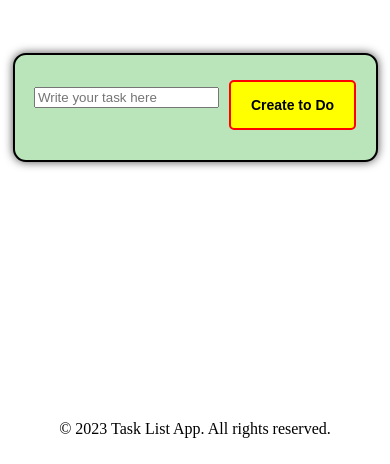
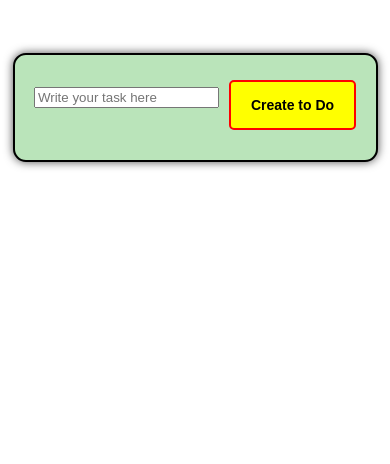
Before and after one commit to SaraOsacar/Task-List, a React app: page / in a window 390 px wide. Shown: the part 380-844 px from the top of the page. Built offline with nearby package versions, Linux system fonts and the light colour scheme.

Commit message:
responsive update

```diff
--- a/src/styles/App.scss
+++ b/src/styles/App.scss
@@ -152,6 +152,7 @@ body {
   width: 100%;
   padding: 10px 0;
   text-align: center;
+  z-index: 999;
 }
 @media screen and (max-width: 480px) {
   .header {
@@ -197,6 +198,6 @@ body {
   }
 
   .footer {
-    padding: 10px 0;
+    display:none;
   }
 }
```
